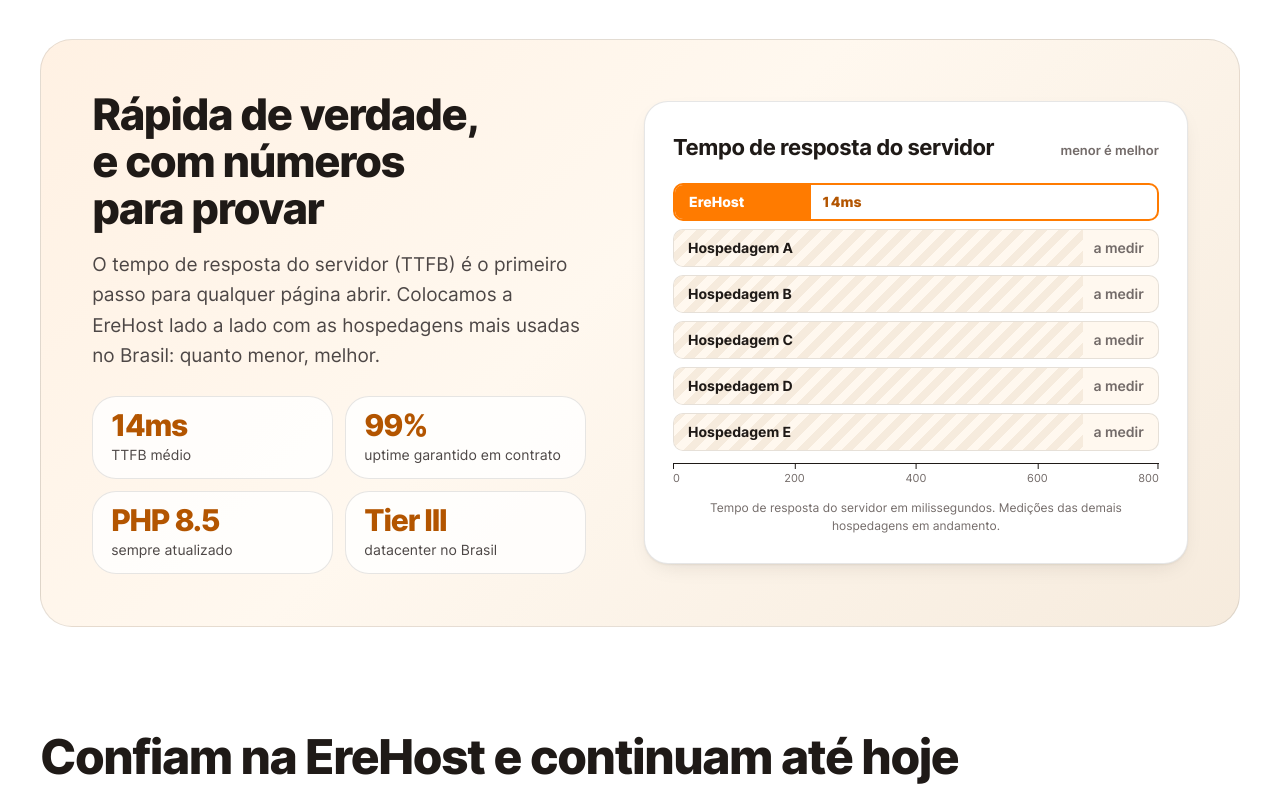
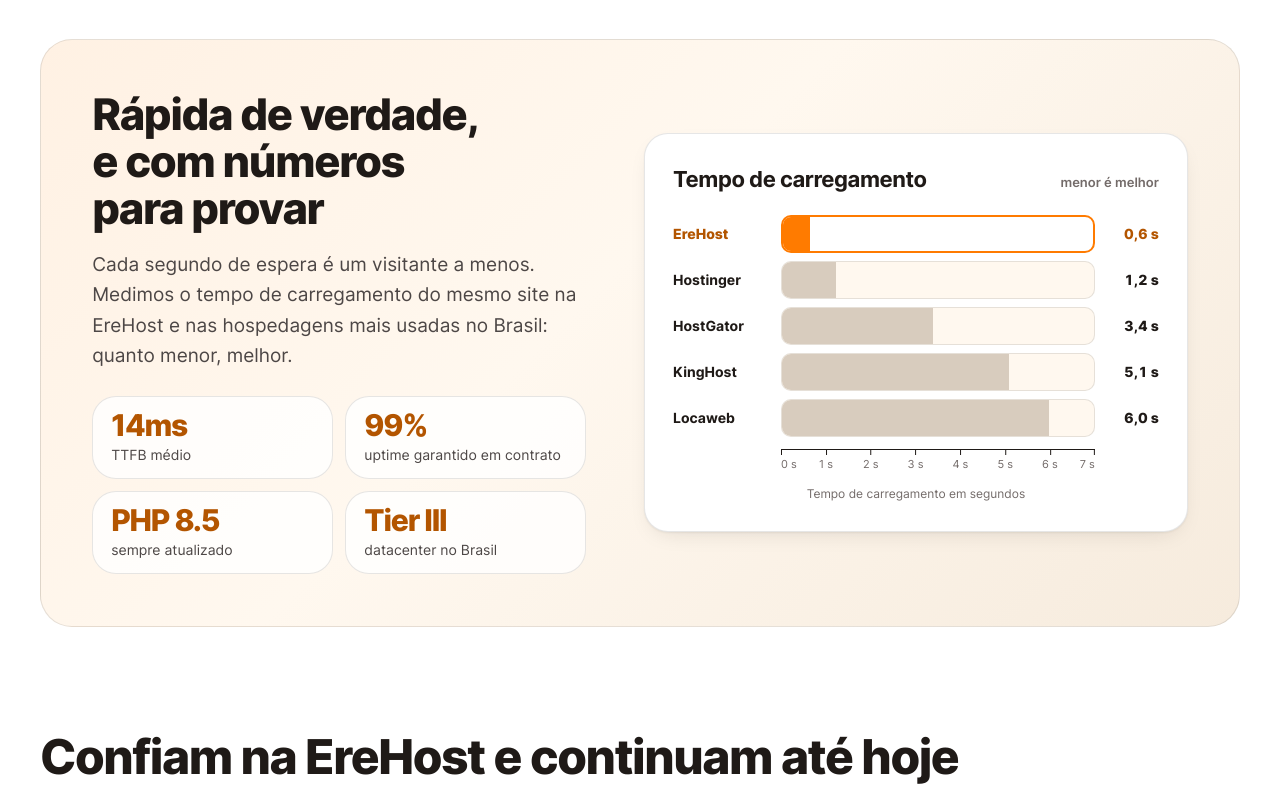
Before and after one commit to fabianohirtzz/erehost-site-preview, a plain HTML site: page index.html in a window 1280 px wide. Shown: the part 4480-5280 px from the top of the page. Drawn offline with Linux system fonts and the light colour scheme.

Commit message:
Gráfico de velocidade com dados reais

```diff
--- a/assets/css/site.css
+++ b/assets/css/site.css
@@ -1205,19 +1205,21 @@ mark{background:linear-gradient(transparent 58%,rgba(255,123,0,.55) 58%,rgba(255
 .grafico__cab strong{font-size:clamp(18px,1.8vw,22px);letter-spacing:-.02em;color:var(--tinta)}
 .grafico__cab span{font-size:13px;font-weight:600;color:var(--mudo)}
 .grafico__barras{display:flex;flex-direction:column;gap:8px;margin:18px 0 0}
-.grafico__barras li{display:flex;align-items:center;height:42px;border-radius:10px;background:var(--creme);border:1px solid var(--linha);overflow:hidden}
-.grafico__fill{flex:none;display:flex;align-items:center;height:100%;width:min(max(var(--w),8.5em),calc(100% - 5.5em));padding:0 14px;background:var(--areia);transition:width 1.1s var(--ease);transition-delay:calc(.2s + var(--i) * 90ms)}
+.grafico__barras li{display:grid;grid-template-columns:var(--g-nome) minmax(0,1fr) var(--g-valor);align-items:center;gap:var(--g-gap);height:42px}
+.grafico__trilho{display:flex;align-items:center;height:100%;min-width:0;border-radius:10px;background:var(--creme);border:1px solid var(--linha);overflow:hidden}
+.grafico__fill{flex:none;height:100%;width:max(var(--w),6px);background:#d8ccbe;transition:width 1.1s var(--ease);transition-delay:calc(.2s + var(--i) * 90ms)}
 .grafico__nome{font-size:14px;font-weight:700;color:var(--tinta);white-space:nowrap}
-.grafico__valor{padding:0 14px 0 10px;font-size:14px;font-weight:800;color:var(--tinta);font-variant-numeric:tabular-nums;white-space:nowrap}
-.grafico__barras .is-destaque{background:var(--branco);border:2px solid var(--laranja)}
+.grafico__valor{text-align:right;font-size:14px;font-weight:800;color:var(--tinta);font-variant-numeric:tabular-nums;white-space:nowrap}
+.grafico__barras .is-destaque .grafico__trilho{background:var(--branco);border:2px solid var(--laranja)}
 .grafico__barras .is-destaque .grafico__fill{background:var(--laranja)}
-.grafico__barras .is-destaque .grafico__nome{color:#fff;font-weight:800}
+.grafico__barras .is-destaque .grafico__nome{color:var(--laranja-tinta);font-weight:800}
 .grafico__barras .is-destaque .grafico__valor{color:var(--laranja-tinta)}
 .grafico__barras .is-pendente .grafico__fill{flex:1;width:auto;background:repeating-linear-gradient(135deg,var(--areia) 0 8px,var(--creme) 8px 16px)}
 .grafico__barras .is-pendente .grafico__valor{font-weight:600;color:var(--mudo)}
-.js .grafico:not(.is-visivel) .grafico__barras li:not(.is-pendente) .grafico__fill{width:8.5em}
-.grafico__eixo{position:relative;height:24px;margin-top:12px;border-top:1.5px solid var(--tinta)}
-.grafico__eixo span{position:absolute;left:var(--x);top:0;padding-top:6px;font-size:11px;color:var(--mudo);transform:translateX(-50%)}
+.js .grafico:not(.is-visivel) .grafico__barras li:not(.is-pendente) .grafico__fill{width:6px}
+.grafico{--g-nome:96px;--g-gap:12px;--g-valor:52px}
+.grafico__eixo{position:relative;height:24px;margin:12px calc(var(--g-valor) + var(--g-gap)) 0 calc(var(--g-nome) + var(--g-gap));border-top:1.5px solid var(--tinta)}
+.grafico__eixo span{position:absolute;left:var(--x);top:0;padding-top:6px;font-size:11px;color:var(--mudo);white-space:nowrap;transform:translateX(-50%)}
 .grafico__eixo span::before{content:"";position:absolute;left:50%;top:0;width:1px;height:5px;background:var(--tinta)}
 .grafico__eixo span:first-child{transform:none}.grafico__eixo span:first-child::before{left:0}
 .grafico__eixo span:last-child{transform:translateX(-100%)}.grafico__eixo span:last-child::before{left:auto;right:0}
@@ -1236,14 +1238,16 @@ mark{background:linear-gradient(transparent 58%,rgba(255,123,0,.55) 58%,rgba(255
   .urg__garantias li{padding:12px}
   .urg__datas small{display:none}
   .prova{padding:20px 16px}
-  .grafico{padding:16px}
+  .grafico{padding:16px;--g-nome:82px;--g-gap:10px;--g-valor:44px}
+  .grafico__nome,.grafico__valor{font-size:13px}
+  .grafico__eixo span:nth-child(even){display:none}
 }
 @media (prefers-reduced-motion:reduce){
   .js .urg__datas li::after{transform:scaleX(1);transition:none}
   .js .urg__datas li>*{opacity:.45;transition:none}
   .js .urg__hoje{opacity:1;transform:none;transition:none}
   .grafico__fill{transition:none}
-  .js .grafico:not(.is-visivel) .grafico__barras li:not(.is-pendente) .grafico__fill{width:min(max(var(--w),8.5em),calc(100% - 5.5em))}
+  .js .grafico:not(.is-visivel) .grafico__barras li:not(.is-pendente) .grafico__fill{width:max(var(--w),6px)}
 }
 .prova-sec,.iso-sec,.urg-sec{padding-block:clamp(40px,7svh,88px)}
 .iso-sec .secao__cab{margin-bottom:clamp(20px,4svh,40px)}
--- a/index.html
+++ b/index.html
@@ -18,7 +18,7 @@
 <link rel="icon" href="/erehost-site-preview/assets/img/logo/favicon.svg" type="image/svg+xml">
 <link rel="preload" href="/erehost-site-preview/assets/fonts/inter-400.woff2" as="font" type="font/woff2" crossorigin>
 <link rel="preload" href="/erehost-site-preview/assets/fonts/inter-800.woff2" as="font" type="font/woff2" crossorigin>
-<link rel="stylesheet" href="/erehost-site-preview/assets/css/site.css?v=1794844936">
+<link rel="stylesheet" href="/erehost-site-preview/assets/css/site.css?v=1794855056">
 <script type="application/ld+json">{"@context":"https://schema.org","@type":"Organization","name":"EreHost","legalName":"EreHost Hospedagem de Site LTDA","url":"https://erehost.com.br","logo":"https://erehost.com.br/assets/img/logo/erehost.svg","taxID":"48.516.019/0001-11","address":{"@type":"PostalAddress","addressLocality":"Erechim","addressRegion":"RS","addressCountry":"BR"},"contactPoint":{"@type":"ContactPoint","telephone":"+5554993703696","contactType":"customer service","availableLanguage":"Portuguese"}}</script>
 </head>
 <body class="">
@@ -871,7 +871,7 @@
     <div class="prova">
       <div class="prova__texto">
         <h2 id="prova-titulo" class="secao__titulo">Rápida de verdade, e com números para provar</h2>
-        <p class="secao__sub">O tempo de resposta do servidor (TTFB) é o primeiro passo para qualquer página abrir. Colocamos a EreHost lado a lado com as hospedagens mais usadas no Brasil: quanto menor, melhor.</p>
+        <p class="secao__sub">Cada segundo de espera é um visitante a menos. Medimos o tempo de carregamento do mesmo site na EreHost e nas hospedagens mais usadas no Brasil: quanto menor, melhor.</p>
         <ul class="prova__metricas">
           <li><strong>14ms</strong><span>TTFB médio</span></li>
           <li><strong>99%</strong><span>uptime garantido em contrato</span></li>
@@ -881,36 +881,37 @@
       </div>
 
       <figure class="grafico revela" aria-labelledby="grafico-titulo">
-        <figcaption class="grafico__cab"><strong id="grafico-titulo">Tempo de resposta do servidor</strong><span>menor é melhor</span></figcaption>
+        <figcaption class="grafico__cab"><strong id="grafico-titulo">Tempo de carregamento</strong><span>menor é melhor</span></figcaption>
         <ul class="grafico__barras">
-                    <li class="is-destaque" style="--w:1.75%;--i:0">
-            <span class="grafico__fill"><span class="grafico__nome">EreHost</span></span>
-            <span class="grafico__valor">14ms</span>
+                    <li class="is-destaque" style="--w:8.57%;--i:0">
+            <span class="grafico__nome">EreHost</span>
+            <span class="grafico__trilho"><span class="grafico__fill"></span></span>
+            <span class="grafico__valor">0,6 s</span>
           </li>
-                    <li class=" is-pendente" style="--w:100%;--i:1">
-            <span class="grafico__fill"><span class="grafico__nome">Hospedagem A</span></span>
-            <span class="grafico__valor">a medir</span>
+                    <li class="" style="--w:17.14%;--i:1">
+            <span class="grafico__nome">Hostinger</span>
+            <span class="grafico__trilho"><span class="grafico__fill"></span></span>
+            <span class="grafico__valor">1,2 s</span>
           </li>
-                    <li class=" is-pendente" style="--w:100%;--i:2">
-            <span class="grafico__fill"><span class="grafico__nome">Hospedagem B</span></span>
-            <span class="grafico__valor">a medir</span>
+                    <li class="" style="--w:48.57%;--i:2">
+            <span class="grafico__nome">HostGator</span>
+            <span class="grafico__trilho"><span class="grafico__fill"></span></span>
+            <span class="grafico__valor">3,4 s</span>
           </li>
-                    <li class=" is-pendente" style="--w:100%;--i:3">
-            <span class="grafico__fill"><span class="grafico__nome">Hospedagem C</span></span>
-            <span class="grafico__valor">a medir</span>
+                    <li class="" style="--w:72.86%;--i:3">
+            <span class="grafico__nome">KingHost</span>
+            <span class="grafico__trilho"><span class="grafico__fill"></span></span>
+            <span class="grafico__valor">5,1 s</span>
           </li>
-                    <li class=" is-pendente" style="--w:100%;--i:4">
-            <span class="grafico__fill"><span class="grafico__nome">Hospedagem D</span></span>
-            <span class="grafico__valor">a medir</span>
-          </li>
-                    <li class=" is-pendente" style="--w:100%;--i:5">
-            <span class="grafico__fill"><span class="grafico__nome">Hospedagem E</span></span>
-            <span class="grafico__valor">a medir</span>
+                    <li class="" style="--w:85.71%;--i:4">
+            <span class="grafico__nome">Locaweb</span>
+            <span class="grafico__trilho"><span class="grafico__fill"></span></span>
+            <span class="grafico__valor">6,0 s</span>
           </li>
                   </ul>
         <div class="grafico__eixo" aria-hidden="true">
-          <span style="--x:0%">0</span><span style="--x:25%">200</span><span style="--x:50%">400</span><span style="--x:75%">600</span><span style="--x:100%">800</span>        </div>
-        <p class="grafico__fonte">Tempo de resposta do servidor em milissegundos. Medições das demais hospedagens em andamento.</p>
+          <span style="--x:0%">0 s</span><span style="--x:14.29%">1 s</span><span style="--x:28.57%">2 s</span><span style="--x:42.86%">3 s</span><span style="--x:57.14%">4 s</span><span style="--x:71.43%">5 s</span><span style="--x:85.71%">6 s</span><span style="--x:100%">7 s</span>        </div>
+        <p class="grafico__fonte">Tempo de carregamento em segundos</p>
       </figure>
     </div>
   </div>
```
Also changed, not shown: 404.html (+1 -1 lines), agencias/index.html (+1 -1 lines), compare/index.html (+1 -1 lines), denuncia/index.html (+1 -1 lines), hospedagem-cloud/index.html (+1 -1 lines), hospedagem-de-sites/index.html (+1 -1 lines), hospedagem-wordpress/index.html (+1 -1 lines), marcas-que-confiam/index.html (+1 -1 lines), migracao-gratuita/index.html (+1 -1 lines), politica-de-privacidade/index.html (+1 -1 lines), termos/index.html (+1 -1 lines).
